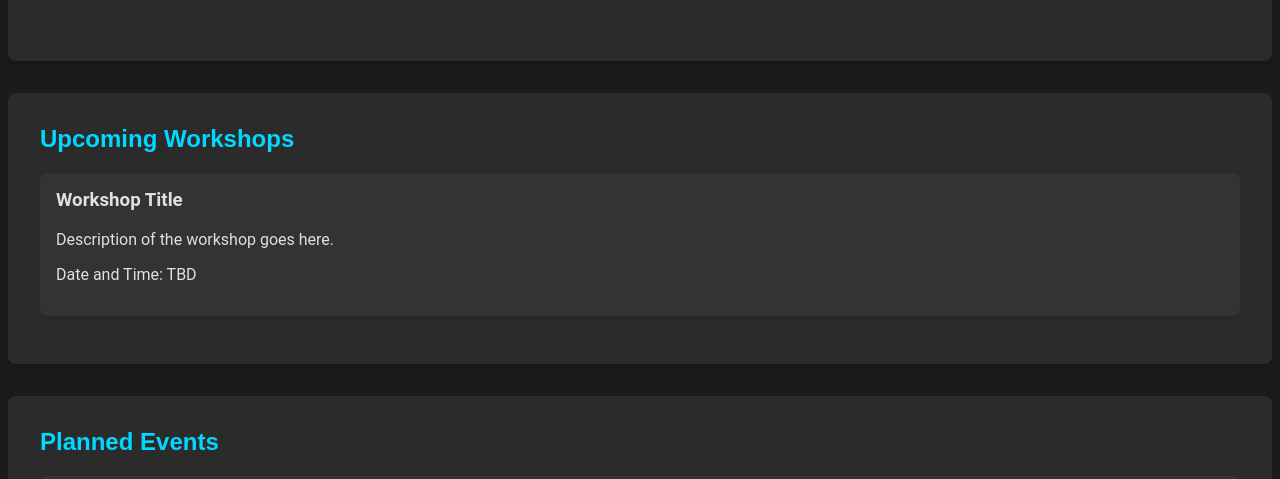
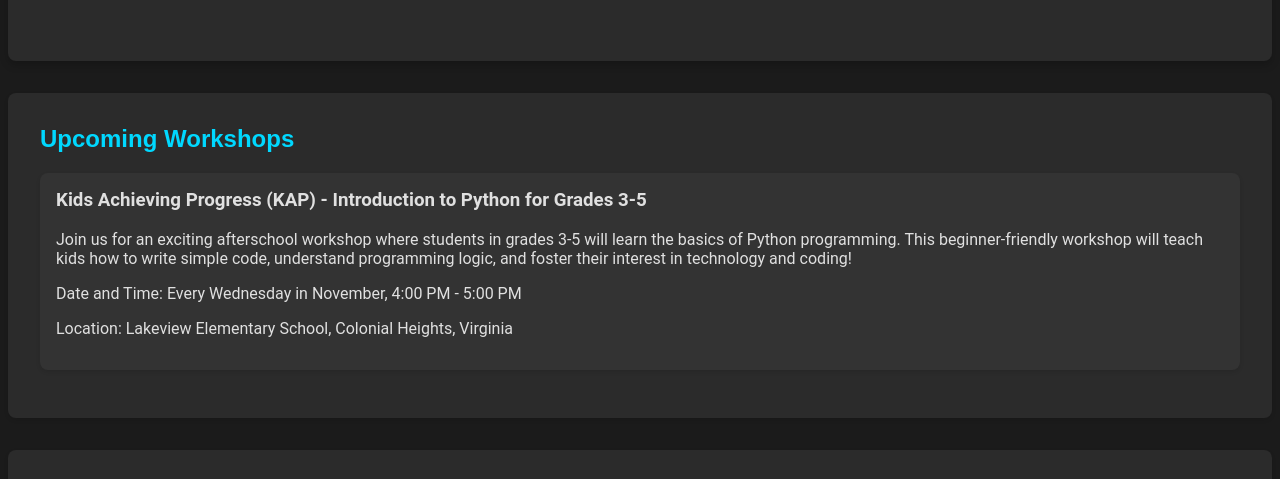
Before and after one commit to webnestchva/webnest, a plain HTML site: page event.html in a window 1280 px wide. Shown: the part 320-799 px from the top of the page. Drawn offline with Linux system fonts and the light colour scheme.

Commit message:
KAP event

```diff
--- a/event.html
+++ b/event.html
@@ -49,10 +49,11 @@
       <section class="upcoming-workshops">
         <h2>Upcoming Workshops</h2>
         <div class="workshop">
-          <h3>Workshop Title</h3>
-          <p>Description of the workshop goes here.</p>
-          <p>Date and Time: TBD</p>
-        </div>
+          <h3>Kids Achieving Progress (KAP) - Introduction to Python for Grades 3-5</h3>
+          <p>Join us for an exciting afterschool workshop where students in grades 3-5 will learn the basics of Python programming. This beginner-friendly workshop will teach kids how to write simple code, understand programming logic, and foster their interest in technology and coding!</p>
+          <p>Date and Time: Every Wednesday in November, 4:00 PM - 5:00 PM</p>
+          <p>Location: Lakeview Elementary School, Colonial Heights, Virginia</p>
+      </div>
         <!-- Add more workshops as needed -->
       </section>
 
```
